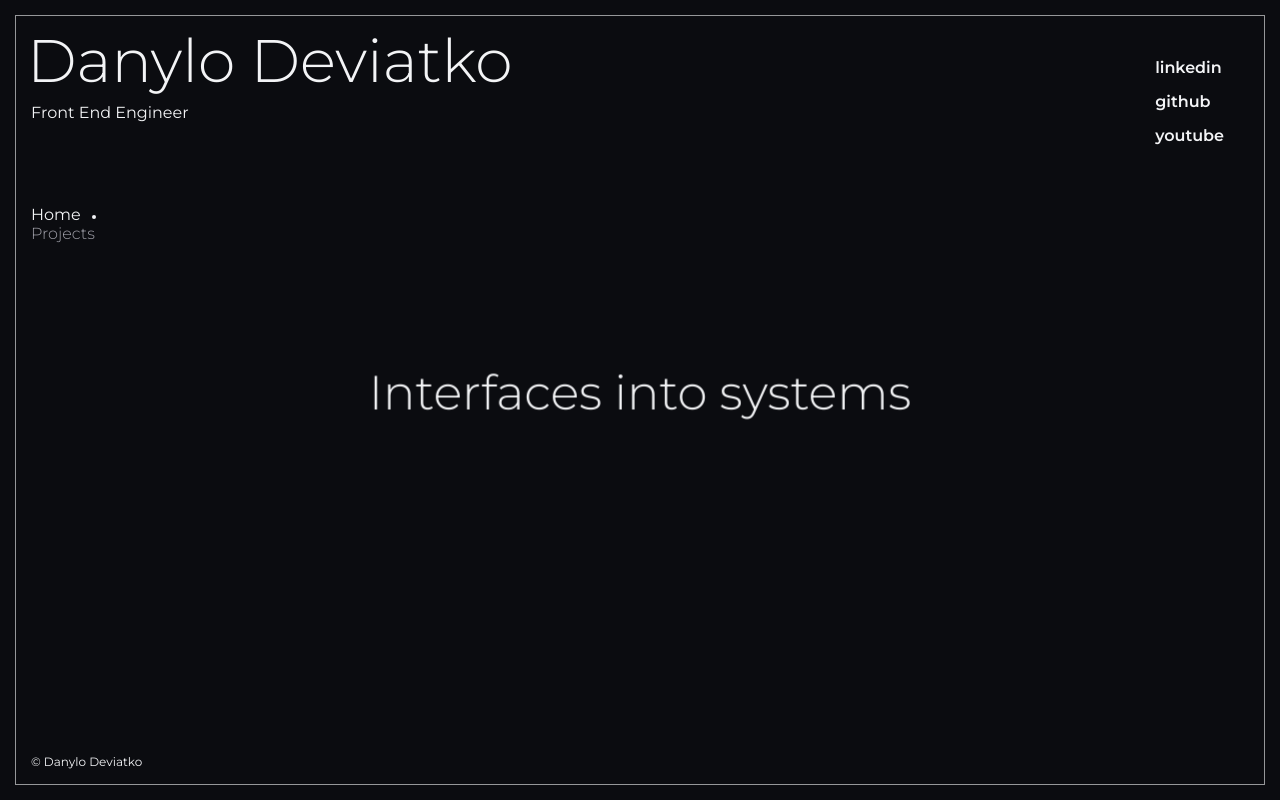
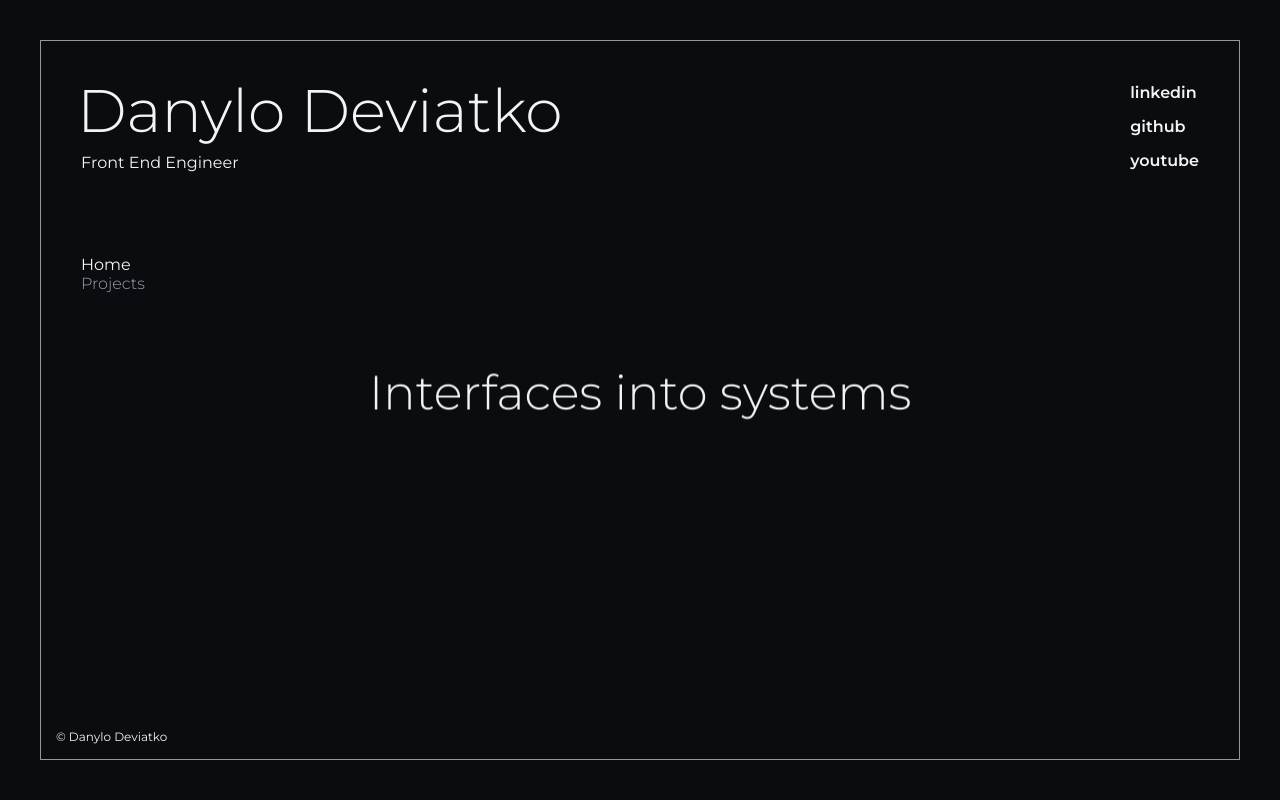
Before and after one commit to DanilDevyatko/Portfolio, a React (Vite) app in the folder apps/portfolioWeb/: page /home in a window 1280 px wide. Built offline with nearby package versions, Linux system fonts and the light colour scheme.

Commit message:
Fixed styles for the main content wrapper

```diff
--- a/apps/portfolioWeb/src/app/AppShell.module.css
+++ b/apps/portfolioWeb/src/app/AppShell.module.css
@@ -6,10 +6,6 @@
 
   @media (min-width: 768px) {
     padding: 40px;
-  }
-
-  @media (orientation: landscape) {
-    padding: 15px;
   }
 }
 
@@ -24,20 +20,16 @@
   @media (min-width: 768px) {
     padding: 40px;
   }
-
-  @media (orientation: landscape) {
-    padding: 15px;
-  }
 }
 
-.info {
+.socials {
   position: absolute;
-  top: 15px;
-  right: 15px;
+  top: 0;
+  right: 0;
+  padding: 20px;
 
   @media (min-width: 768px) {
-    top: 40px;
-    right: 40px;
+    padding: 40px;
   }
 }
 
@@ -46,6 +38,14 @@
   left: 50%;
   top: 50%;
   transform: translate(-50%, -50%);
+  width: 100%;
+  padding: 20px;
+  display: flex;
+  justify-content: center;
+
+  @media (min-width: 768px) {
+    padding: 40px;
+  }
 }
 
 .outlet {
--- a/apps/portfolioWeb/src/app/AppShell.tsx
+++ b/apps/portfolioWeb/src/app/AppShell.tsx
@@ -87,7 +87,7 @@ export function AppShell() {
             )}
           </AnimatePresence>
         </div>
-        <div className={styles.info}>
+        <div className={styles.socials}>
           <ReactMarkdown>{socialsMarkdown}</ReactMarkdown>
         </div>
         <div className={styles.copyright}>&copy; Danylo Deviatko</div>
--- a/apps/portfolioWeb/src/widgets/Nav/Nav.module.css
+++ b/apps/portfolioWeb/src/widgets/Nav/Nav.module.css
@@ -33,16 +33,4 @@
   &:hover {
     color: var(--text);
   }
-
-  &::after {
-    content: '';
-    position: absolute;
-    right: -15px;
-    top: 10px;
-    background-color: var(--text);
-    display: block;
-    width: 4px;
-    height: 4px;
-    border-radius: 50%;
-  }
 }
```
